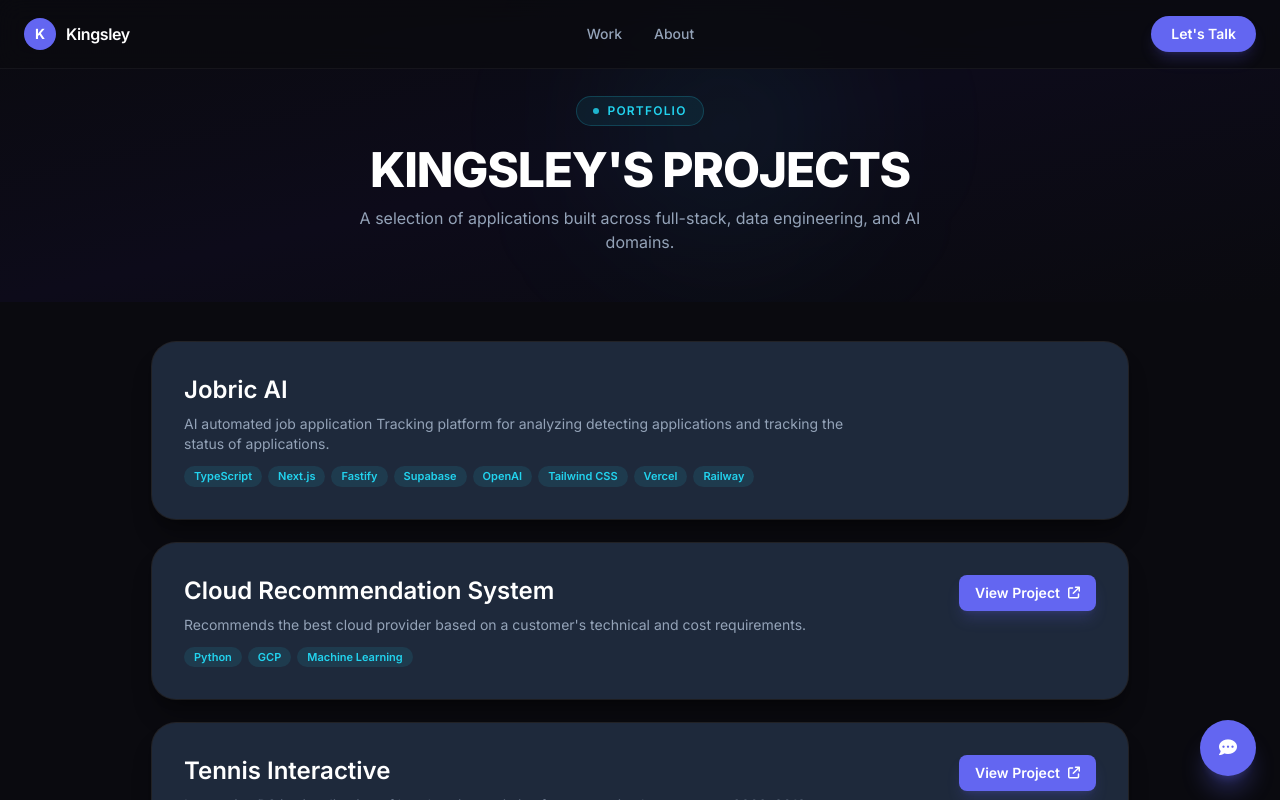
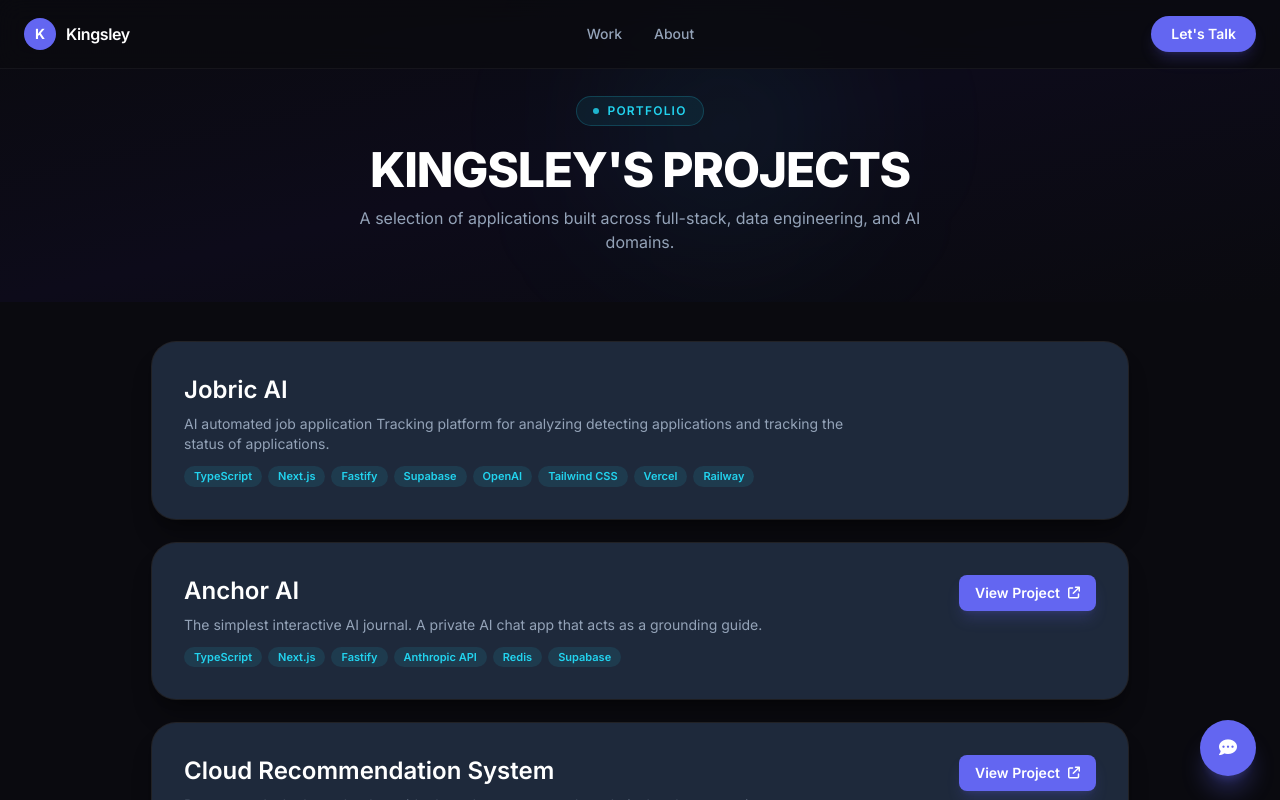
Before and after one commit to besi4lukas/besi4lukas.github.io, a Next.js app: page /portfolio in a window 1280 px wide. Shown: the top 800 px of the page. Built offline with nearby package versions, Linux system fonts and the light colour scheme.

Commit message:
added anchor project to portfolio

```diff
--- a/src/data/projects.ts
+++ b/src/data/projects.ts
@@ -16,6 +16,17 @@ export const projectsData: Project[] = [
     year: 2026,
     gradient: 'from-emerald-900/70 via-green-900/50 to-slate-900',
   },
+  {
+    id: 'anchor-ai',
+    title: 'Anchor AI',
+    description:
+      'The simplest interactive AI journal. A private AI chat app that acts as a grounding guide.',
+    tech: ['TypeScript', 'Next.js', 'Fastify', 'Anthropic API', 'Redis','Supabase'],
+    year: 2026,
+    url: 'https://anchor-one-umber.vercel.app/',
+    isExternal: true,
+    gradient: 'from-sky-900/70 via-blue-900/50 to-slate-900',
+  },
 
   // ── Existing applications ──────────────────────────────────────────────────
   {
@@ -23,7 +34,7 @@ export const projectsData: Project[] = [
     title: 'Cloud Recommendation System',
     description:
       'Recommends the best cloud provider based on a customer\'s technical and cost requirements.',
-    tech: ['Python', 'GCP', 'Machine Learning'],
+    tech: ['AngularJs','HTML', 'CSS', 'JavaScript', 'Python', 'Google Cloud Platform'],
     year: 2021,
     url: 'https://cse546proj2.uc.r.appspot.com/',
     isExternal: true,
```
